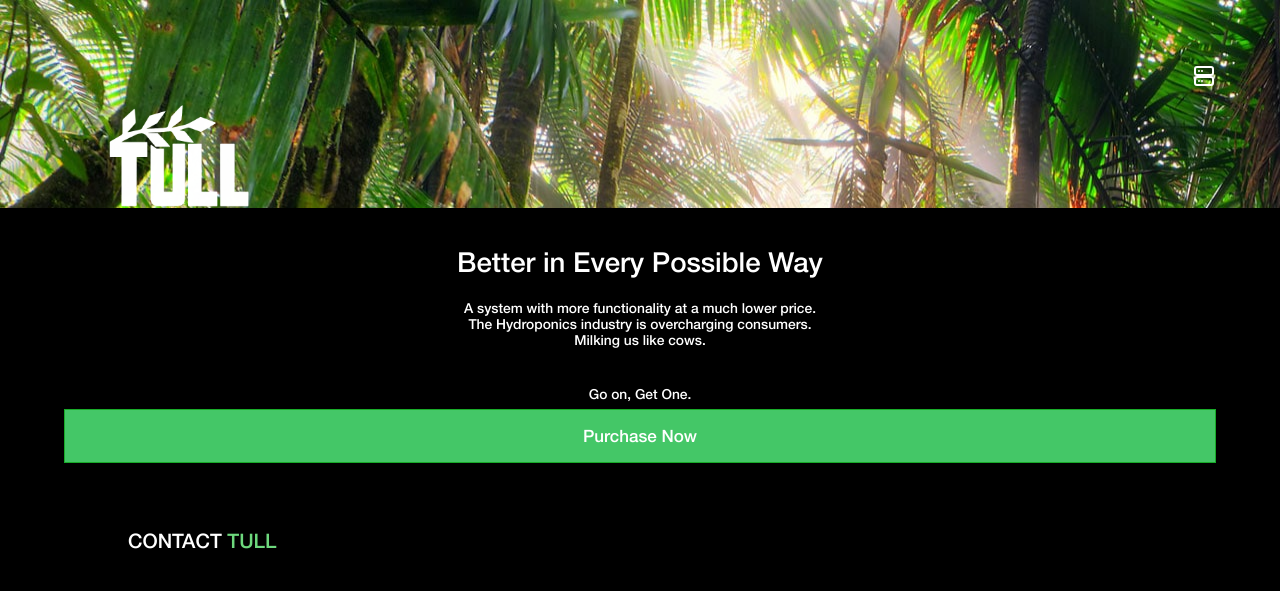
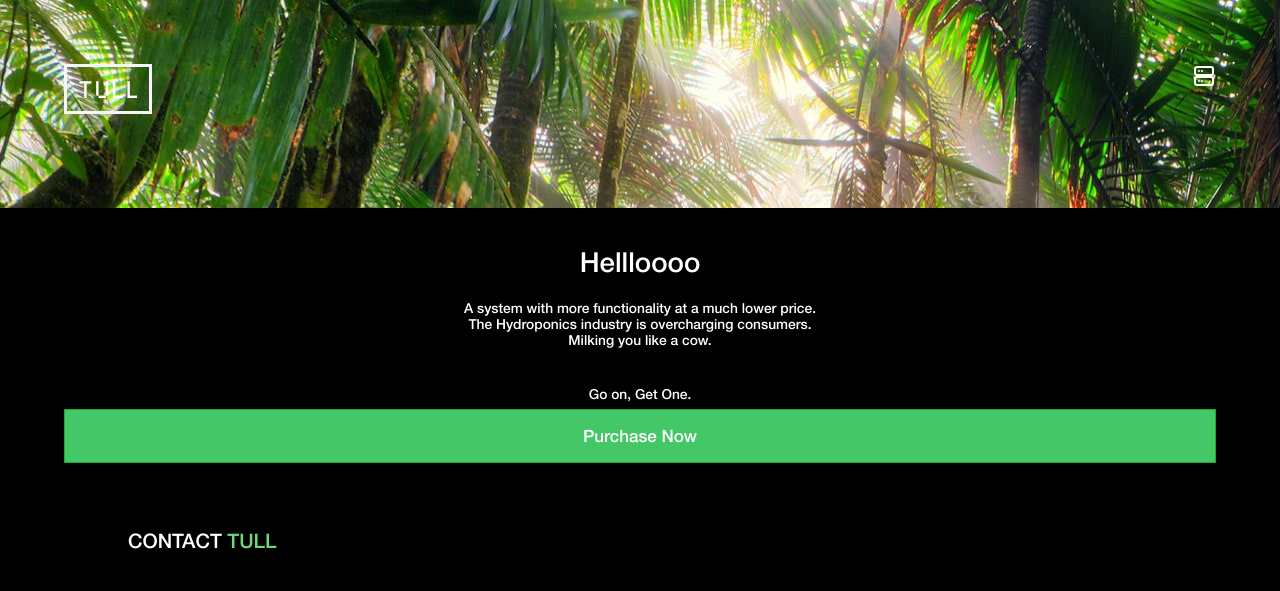
Before and after one commit to Randybutternugs/Xis, a Flask app: page / in a window 1280 px wide. Shown: the top 591 px of the page. Run offline with Flask 3, Linux system fonts and the light colour scheme; some libraries are stand-ins or nearby versions.

Commit message:
css and home rollback

```diff
--- a/xissite/static/css/main.css
+++ b/xissite/static/css/main.css
@@ -51,22 +51,6 @@
     filter: invert(100%) sepia(0%) saturate(0%) hue-rotate(194deg) brightness(109%) contrast(101%);
     height: 15em;
     margin: auto;
-  }
-
-  /* HomePage Logo styling for mobile */
-  .logo-img {
-    height: auto;
-    max-width: 140px;
-    border: none;
-    float: left;
-    margin: 10px 0 0 10px;
-    /* Temporary filter to make the logo white - remove this when you have a white logo */
-    filter: brightness(0) invert(1);
-  }
-
-  /* Remove border from titletext when it contains logo */
-  .titletext {
-    border-style: none;
   }
 
   /* ----- BUTTON SETTINGS ----- */
@@ -482,23 +466,6 @@ body {
     margin: auto;
   }
 
-  /* HomePage Logo styling for desktop */
-  .logo-img {
-    height: auto;
-    max-width: 180px;
-    border: none;
-    float: left;
-    margin: 15px 0 0 15px;
-    /* Temporary filter to make the logo white - remove this when you have a white logo */
-    filter: brightness(0) invert(1);
-  }
-
-  /* Remove border from titletext when it contains logo */
-  .titletext {
-    border-style: none;
-  }
-
-
   /* ----- BUTTON SETTINGS ----- */
   .BuyButton {
     background-color:#44c767;
--- a/xissite/templates/home.html
+++ b/xissite/templates/home.html
@@ -1,10 +1,10 @@
 {% extends "base.html" %}
 {% block title %} Home Page {% endblock %}
 {% block titleconfig %} <div class="card-title" style="background-image: url('../static/images/splashdemo.png');"> {% endblock %}
-{% block pagetitle %}<img src="../static/images/Tulllogo.png" alt="TULL" class="logo-img">{% endblock %}
+{% block pagetitle %} TULL{% endblock %}
 {%block titleicon %}<img src="../static/icons/databaseicon.svg" class="topicon" onclick="window.top.location.href='/viewdb';"> {% endblock %}
 {% block content %}
-<div class="buffer-card"> <span class="subhead"> <p class="title"> Better in Every Possible Way</p> </br> <p class="info">A system with more functionality at a much lower price. </br> The Hydroponics industry is overcharging consumers. </br> Milking us like cows.</p> <p class="purchtext"> Go on, Get One.</p></span>  <a href="/sell" class="BuyButton">Purchase Now</a></div>
+<div class="buffer-card"> <span class="subhead"> <p class="title"> Hellloooo</p> </br> <p class="info">A system with more functionality at a much lower price. </br> The Hydroponics industry is overcharging consumers. </br> Milking you like a cow.</p> <p class="purchtext"> Go on, Get One.</p></span>  <a href="/sell" class="BuyButton">Purchase Now</a></div>
 <div class="card"><a id="contact" href="/contact"> CONTACT <span style="color: #6DD87D;">TULL</span> </a></div>
 <div class="card"><a id="about" href="/about"> ABOUT <span style="color: #6DD87D;">TULL</span> </a></div>
 <div class="card-footer">  <p>TULL LLC. 2022</p> <img src="../static/icons/instagram.svg"> <img src="../static/icons/twitter.svg"> </div>
```
Also changed, not shown: instance/customerinfo.db.
